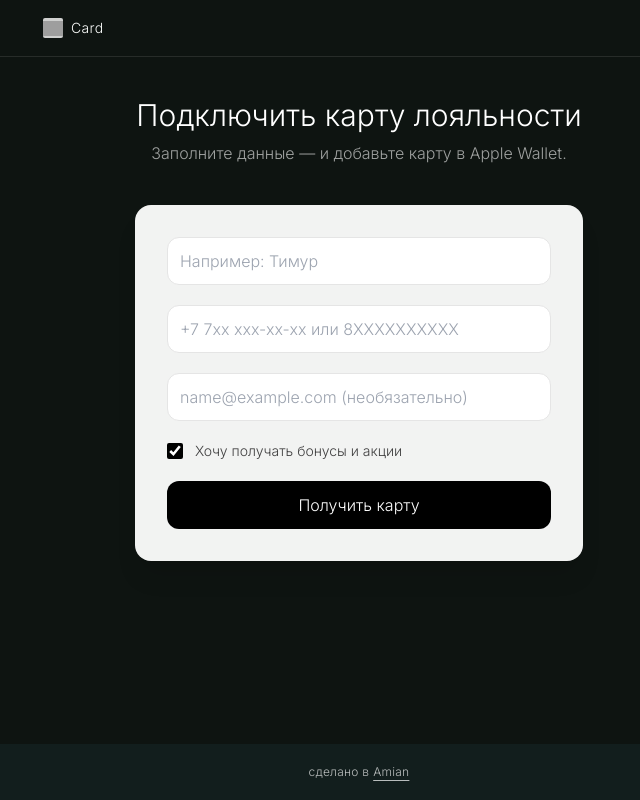
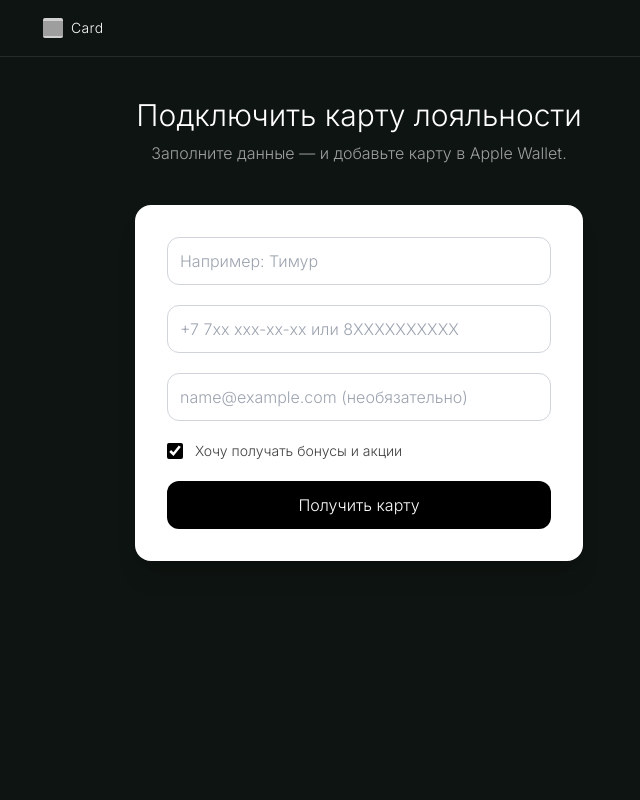
Before and after one commit to nolimitima/amio, a React (Vite) app in the folder frontend/: page /join/1 in a window 1280 px wide. Shown: the whole page, without its empty margins (281-921 px from the left). Built offline with nearby package versions, Linux system fonts and the light colour scheme; no server answers; grey boxes are pictures that could not be loaded.

Commit message:
joinform fix

```diff
--- a/frontend/src/components/BrandLayout.jsx
+++ b/frontend/src/components/BrandLayout.jsx
@@ -24,21 +24,6 @@ export default function BrandLayout({ children, branding }) {
 
       {/* MAIN */}
       <main className="flex-1 w-full max-w-2xl mx-auto px-5 py-10">{children}</main>
-
-      {/* FOOTER: всегда #121e1d, по центру, только "made in Amian" со ссылкой на / */}
-      <footer className="w-full" style={{ background: "#121e1d" }}>
-        <div className="max-w-2xl mx-auto px-5 py-5 flex items-center justify-center">
-          <a
-            href="/"
-            className="text-xs text-white/70 hover:text-white transition inline-flex items-center gap-1"
-            style={{ letterSpacing: ".02em" }}
-            aria-label="Made in Amian – go to home"
-          >
-            <span>сделано в</span>
-            <span className="font-medium underline underline-offset-4">Amian</span>
-          </a>
-        </div>
-      </footer>
     </div>
   );
 }
--- a/frontend/src/pages/join/JoinForm.jsx
+++ b/frontend/src/pages/join/JoinForm.jsx
@@ -77,13 +77,13 @@ export default function JoinForm() {
       <form
         onSubmit={submit}
         noValidate
-        className="bg-white/95 p-8 rounded-2xl shadow-xl space-y-5 max-w-md mx-auto backdrop-blur-sm"
+        className="bg-white p-8 rounded-2xl shadow-xl space-y-5 max-w-md mx-auto"
       >
         <input
           type="text"
           name="full_name"
           placeholder="Например: Тимур"
-          className="w-full h-12 px-3 rounded-xl border border-neutral-200 focus:ring-2 focus:ring-black/10 outline-none"
+          className="w-full h-12 px-3 rounded-xl border border-gray-300 bg-white text-gray-900 placeholder:text-gray-400 focus:ring-2 focus:ring-black/10 outline-none [&:-webkit-autofill]:bg-white [&:-webkit-autofill]:text-gray-900 [&:-webkit-autofill]:shadow-[0_0_0px_1000px_white_inset]"
           value={form.full_name}
           onChange={onChange}
         />
@@ -92,7 +92,7 @@ export default function JoinForm() {
           type="tel"
           name="phone"
           placeholder="+7 7xx xxx-xx-xx или 8XXXXXXXXXX"
-          className="w-full h-12 px-3 rounded-xl border border-neutral-200 focus:ring-2 focus:ring-black/10 outline-none"
+          className="w-full h-12 px-3 rounded-xl border border-gray-300 bg-white text-gray-900 placeholder:text-gray-400 focus:ring-2 focus:ring-black/10 outline-none [&:-webkit-autofill]:bg-white [&:-webkit-autofill]:text-gray-900 [&:-webkit-autofill]:shadow-[0_0_0px_1000px_white_inset]"
           value={form.phone}
           onChange={onPhoneChange}
         />
@@ -101,7 +101,7 @@ export default function JoinForm() {
           type="email"
           name="email"
           placeholder="name@example.com (необязательно)"
-          className="w-full h-12 px-3 rounded-xl border border-neutral-200 focus:ring-2 focus:ring-black/10 outline-none"
+          className="w-full h-12 px-3 rounded-xl border border-gray-300 bg-white text-gray-900 placeholder:text-gray-400 focus:ring-2 focus:ring-black/10 outline-none [&:-webkit-autofill]:bg-white [&:-webkit-autofill]:text-gray-900 [&:-webkit-autofill]:shadow-[0_0_0px_1000px_white_inset]"
           value={form.email}
           onChange={onChange}
         />
```
